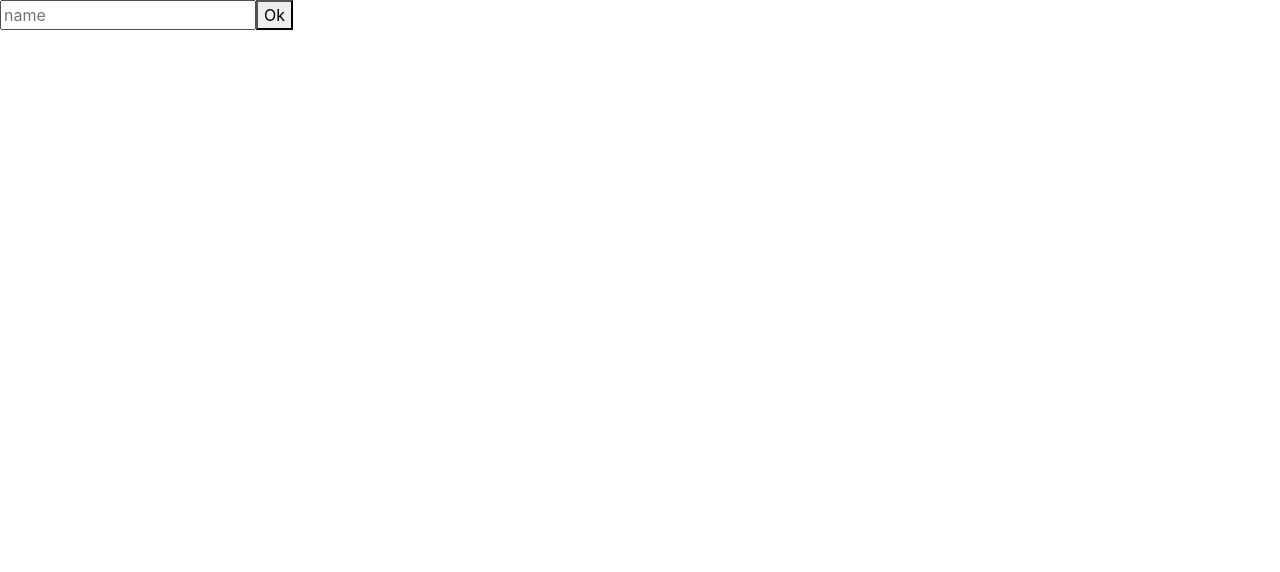
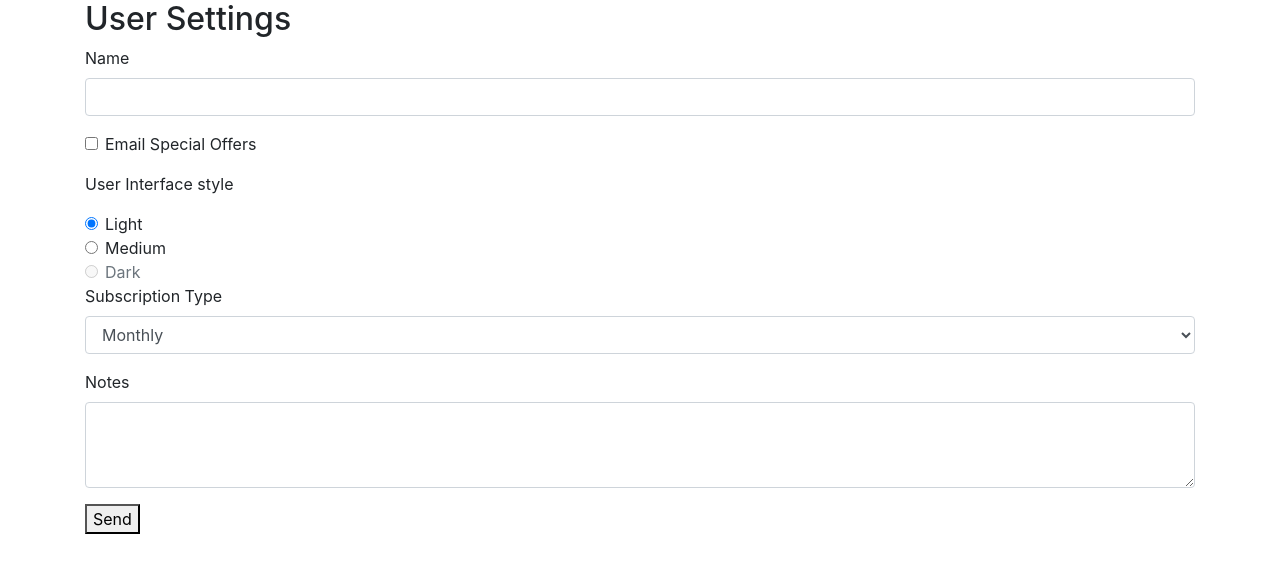
Before and after one commit to brij1728/Angular-Forms, an Angular app: page / in a window 1280 px wide. Shown: the top 572 px of the page. Built offline with nearby package versions, Linux system fonts and the light colour scheme.

Commit message:
Completed form basics in angular

```diff
--- a/angular.json
+++ b/angular.json
@@ -13,7 +13,7 @@
         "build": {
           "builder": "@angular-devkit/build-angular:browser",
           "options": {
-            "outputPath": "dist/Angular-Forms",
+            "outputPath": "dist/angular-forms",
             "index": "src/index.html",
             "main": "src/main.ts",
             "polyfills": "src/polyfills.ts",
@@ -64,18 +64,18 @@
         "serve": {
           "builder": "@angular-devkit/build-angular:dev-server",
           "options": {
-            "browserTarget": "Angular-Forms:build"
+            "browserTarget": "angular-forms:build"
           },
           "configurations": {
             "production": {
-              "browserTarget": "Angular-Forms:build:production"
+              "browserTarget": "angular-forms:build:production"
             }
           }
         },
         "extract-i18n": {
           "builder": "@angular-devkit/build-angular:extract-i18n",
           "options": {
-            "browserTarget": "Angular-Forms:build"
+            "browserTarget": "angular-forms:build"
           }
         },
         "test": {
@@ -112,15 +112,15 @@
           "builder": "@angular-devkit/build-angular:protractor",
           "options": {
             "protractorConfig": "e2e/protractor.conf.js",
-            "devServerTarget": "Angular-Forms:serve"
+            "devServerTarget": "angular-forms:serve"
           },
           "configurations": {
             "production": {
-              "devServerTarget": "Angular-Forms:serve:production"
+              "devServerTarget": "angular-forms:serve:production"
             }
           }
         }
       }
     }},
-  "defaultProject": "Angular-Forms"
+  "defaultProject": "angular-forms"
 }
--- a/src/app/user-setting-form/user-setting-form.component.html
+++ b/src/app/user-setting-form/user-setting-form.component.html
@@ -1,4 +1,78 @@
-<form>
-    <input placeholder="name"/>
-    <button btn btn-primary>Ok</button>
-</form>
+<div class="container">
+  <h2>User Settings</h2>
+  <form>
+    <div class="form-group">
+      <label for="name">Name</label>
+      <input id="name" name="name" class="form-control" />
+    </div>
+
+    <div class="form-check form-group">
+      <input
+        class="form-check-input"
+        type="checkbox"
+        id="emailOffers"
+        name="emailOffers"
+      />
+      <label class="form-check-label" for="emailOffers">
+        Email Special Offers
+      </label>
+    </div>
+
+    <p>User Interface style</p>
+    <div class="form-check">
+      <input
+        class="form-check-input"
+        type="radio"
+        name="interfaceStyle"
+        id="lightInterface"
+        value="light"
+        checked
+      />
+      <label class="form-check-label" for="interfaceStyle1"> Light </label>
+    </div>
+    <div class="form-check">
+      <input
+        class="form-check-input"
+        type="radio"
+        name="interfaceStyle"
+        id="mediumInterface"
+        value="medium"
+      />
+      <label class="form-check-label" for="mediumInterface"> Medium </label>
+    </div>
+    <div class="form-check">
+      <input
+        class="form-check-input"
+        type="radio"
+        name="interfaceStyle"
+        id="darkInterface"
+        value="dark"
+        disabled
+      />
+      <label class="form-check-label" for="darkInterface"> Dark </label>
+    </div>
+
+    <div class="form-group">
+      <label for="subscriptionType">Subscription Type</label>
+      <select class="form-control" id="subscriptionType" name="subscriptionType">
+        <option>Monthly</option>
+        <option>Annual</option>
+        <option>Lifetime</option>
+      </select>
+    </div>
+
+    <div class="form-group">
+      <label for="notes">Notes</label>
+      <textarea
+        id="notes"
+        name="notes"
+        class="form-control"
+        rows="3"
+      ></textarea>
+    </div>
+
+
+
+    <button btn btn-primary>Send</button>
+  </form>
+</div>
```
